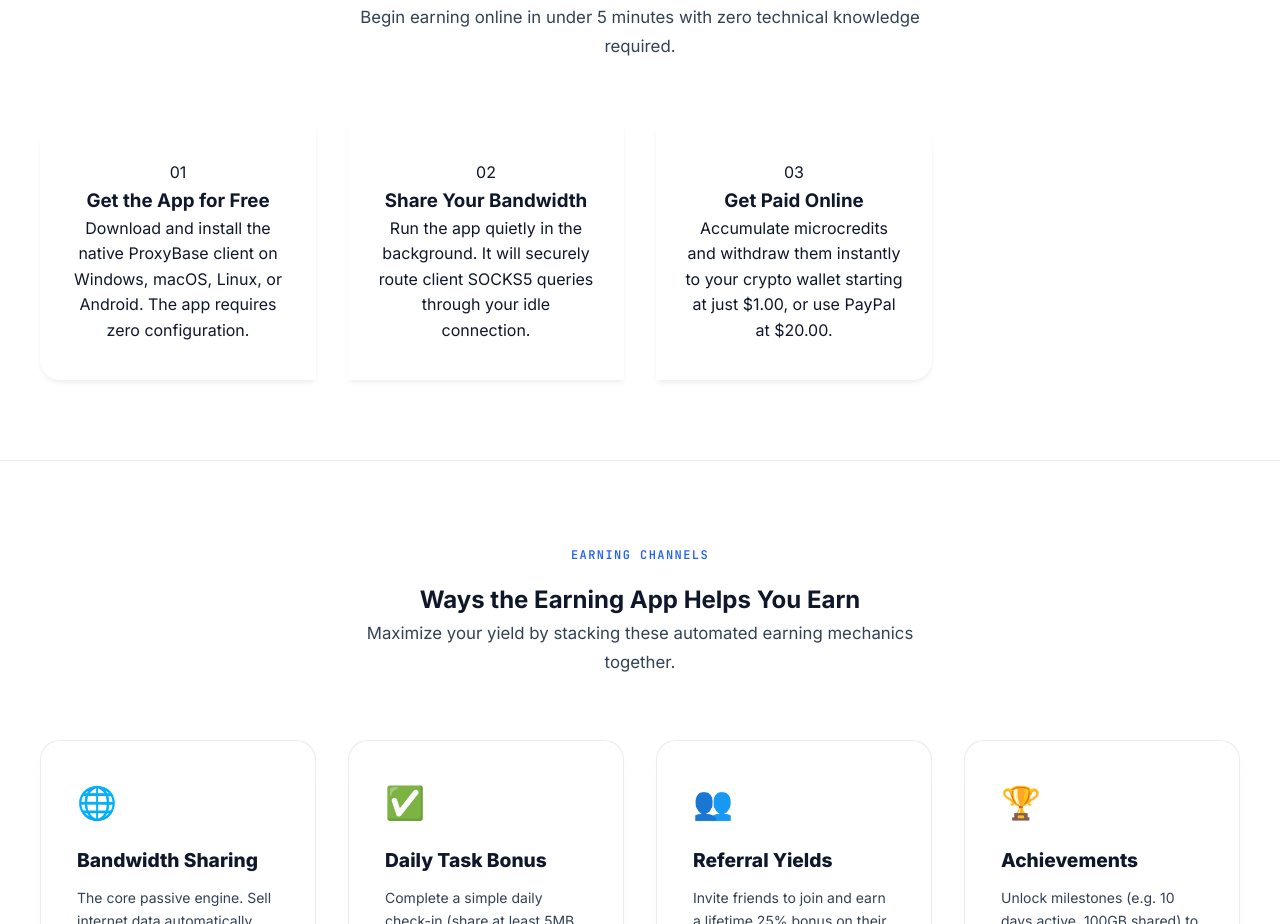
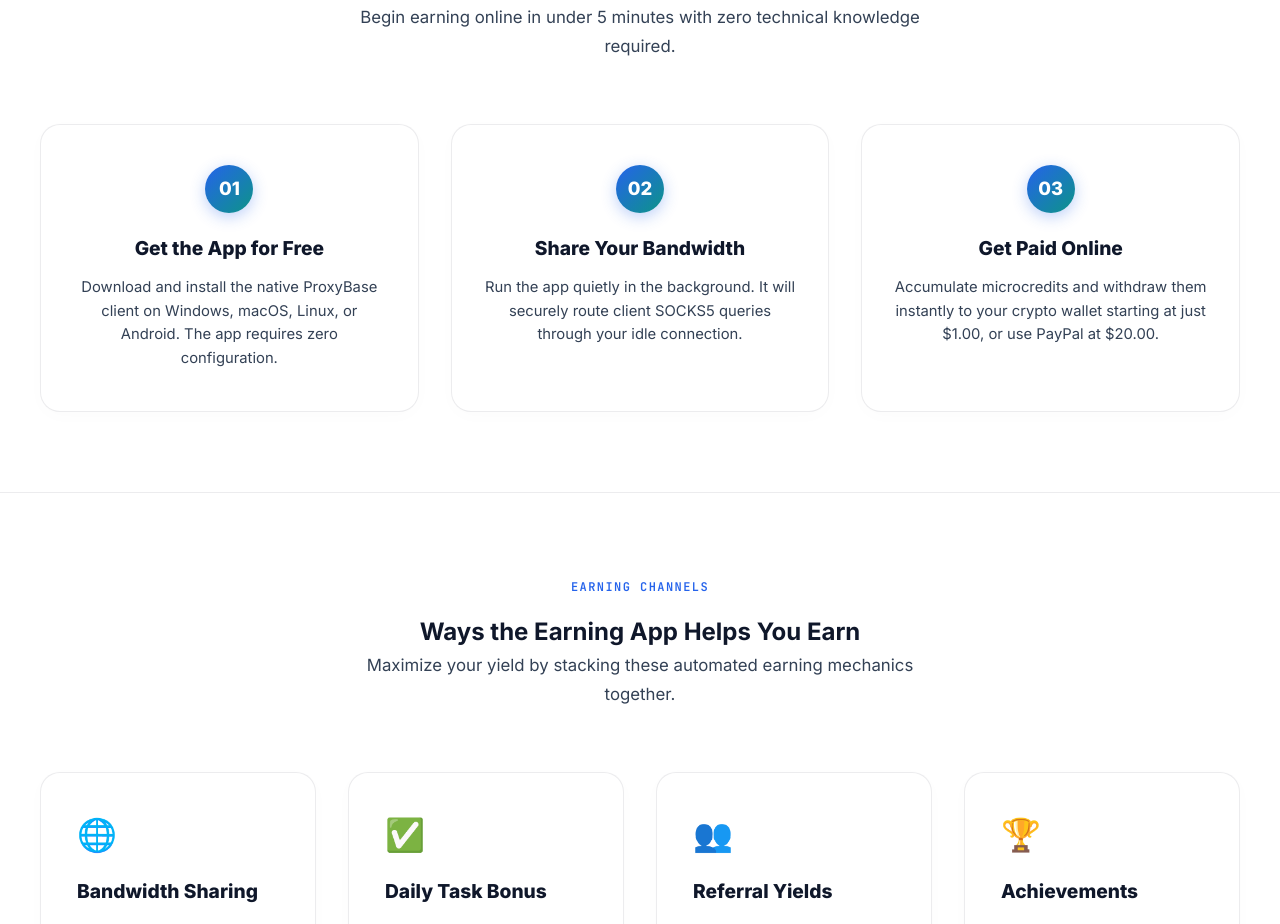
Before and after one commit to proxybasehq/proxybase-landing, a Next.js app: page / in a window 1280 px wide. Shown: the part 1860-2784 px from the top of the page. Built offline with nearby package versions, Linux system fonts and the light colour scheme.

Commit message:
fix page styles

```diff
--- a/app/globals.css
+++ b/app/globals.css
@@ -3537,7 +3537,9 @@ body {
   .features-grid,
   .openclaw-features,
   .mcp-grid,
-  .pricing-grid {
+  .pricing-grid,
+  .steps-flow,
+  .steps-flow-3 {
     grid-template-columns: 1fr !important;
   }
 }
@@ -3555,3 +3557,67 @@ body {
     padding: 24px 16px;
   }
 }
+
+/* =========================================================================
+   ONBOARDING & WORKFLOW STEP CARDS POLISH
+   ========================================================================= */
+
+.steps-flow-3 {
+  display: grid;
+  grid-template-columns: repeat(3, 1fr);
+  gap: 32px;
+  margin-top: 48px;
+  width: 100%;
+}
+
+.step-card {
+  position: relative;
+  padding: 40px 32px;
+  background: var(--bg-card);
+  border: 1px solid var(--border-subtle);
+  border-radius: var(--radius-lg) !important;
+  text-align: center;
+  transition: all var(--transition-smooth);
+  box-shadow: 0 4px 20px -2px rgba(15, 23, 42, 0.02);
+  display: flex;
+  flex-direction: column;
+  align-items: center;
+}
+
+.step-card:hover {
+  background: var(--bg-card-hover);
+  border-color: var(--border-hover);
+  transform: translateY(-4px);
+  z-index: 2;
+  box-shadow: 0 16px 30px -5px rgba(0, 0, 0, 0.1), 0 10px 10px -5px rgba(0, 0, 0, 0.04);
+}
+
+.step-number,
+.step-num {
+  display: inline-flex;
+  align-items: center;
+  justify-content: center;
+  width: 48px;
+  height: 48px;
+  background: var(--accent-gradient);
+  border-radius: 50%;
+  font-weight: 800;
+  font-size: 1.15rem;
+  color: #ffffff;
+  margin: 0 auto 20px auto;
+  box-shadow: 0 4px 15px rgba(37, 99, 235, 0.3);
+}
+
+.step-card h3 {
+  font-size: 1.2rem;
+  font-weight: 800;
+  margin-bottom: 12px;
+  color: var(--text-primary);
+}
+
+.step-card p {
+  font-size: 0.925rem;
+  color: var(--text-secondary);
+  line-height: 1.6;
+  margin: 0;
+}
--- a/app/page.js
+++ b/app/page.js
@@ -188,7 +188,7 @@ function HowItWorks() {
           </p>
         </div>
 
-        <div className="steps-flow">
+        <div className="steps-flow-3">
           <div className="step-card">
             <div className="step-num">01</div>
             <h3>Get the App for Free</h3>
```
